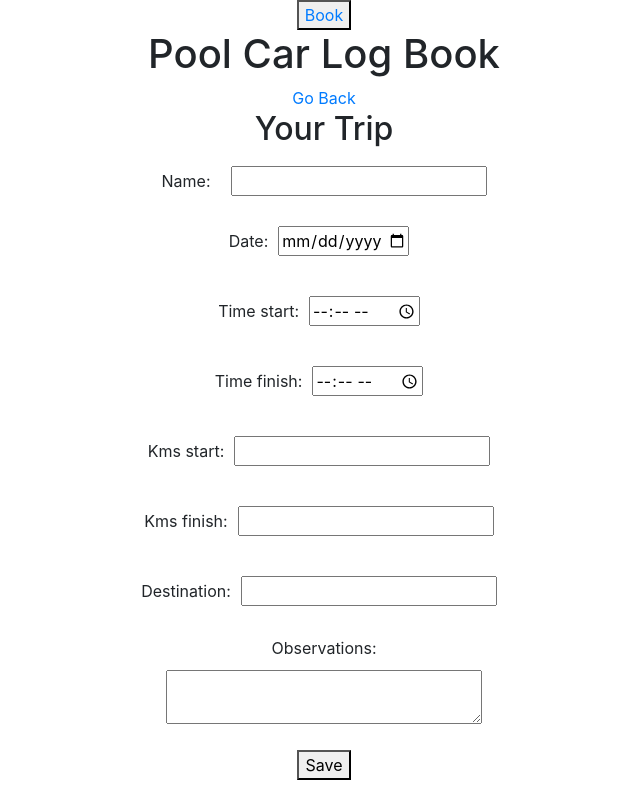
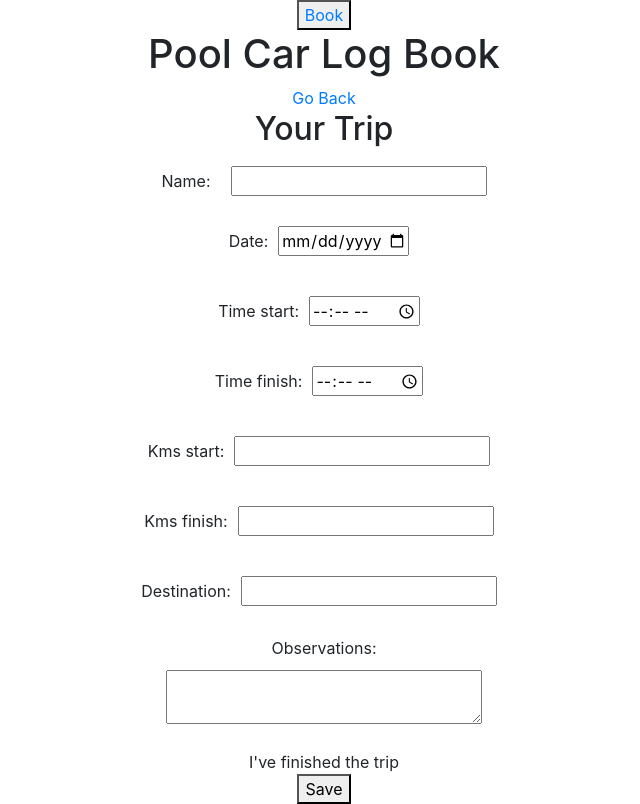
Before and after one commit to inesqtr/PoolCarLogbook-Volkswagen, a React (Create React App) app in the folder front/: page /trips/1 in a window 1280 px wide. Shown: the whole page, without its empty margins (316-956 px from the left). Built offline with nearby package versions, Linux system fonts and the light colour scheme; no server answers.

Commit message:
add submit button logic

```diff
--- a/front/src/Form/Form.js
+++ b/front/src/Form/Form.js
@@ -29,13 +29,13 @@ class Form extends Component {
       date: "",
       time_start: "",
       time_finish: "",
-      kms_start:"",
-      kms_finish:"",
+      kms_start: "",
+      kms_finish: "",
       location_start: "Rato",
       location_destination: "",
       observations: "",
       is_finished: 0,
-      car_id:1,
+      car_id: 1,
       licence_plate: "72-VZ-96",
     };
   }
@@ -67,15 +67,25 @@ class Form extends Component {
       })
     }).then(res => {
 
-      if(res.status=== 200) {
+      if (res.status === 200) {
         this.props.history.push("/")
       }
     });
   };
 
+  showCheckboxAndDelete = () => {
+    if (!this.props.isNew && this.state.is_finished) return '';
+    if (!this.props.isNew) return <div>I've finished the trip</div>;
+  }
+
+  hideSubmitButton = () => {
+    if (!this.props.isNew && this.state.is_finished) return true;
+  }
+
   render() {
+    const { name } = this.state;
 
-    return(
+    return (
       <Container>
         <form className="col-md-6 offset-md-3">
           <label>
@@ -84,7 +94,7 @@ class Form extends Component {
           <input
             type="text"
             name="name"
-      value={this.state.name}
+            value={name}
             onChange={this.onChange}
           />
 
@@ -181,15 +191,15 @@ class Form extends Component {
               />
             </label>
           </div>
+          <div>{this.showCheckboxAndDelete()}</div>
 
           <div>
-      <button
-      onClick={this.postForm}>
-      Save
-      </button>
+            {this.hideSubmitButton() ? '' : <button onClick={this.postForm}>Save</button>}
           </div>
         </form>
       </Container>
-      )}};
+    )
+  }
+};
 
 export default withRouter(Form);
```
Lines whose indentation alone changed are shown as unchanged.
